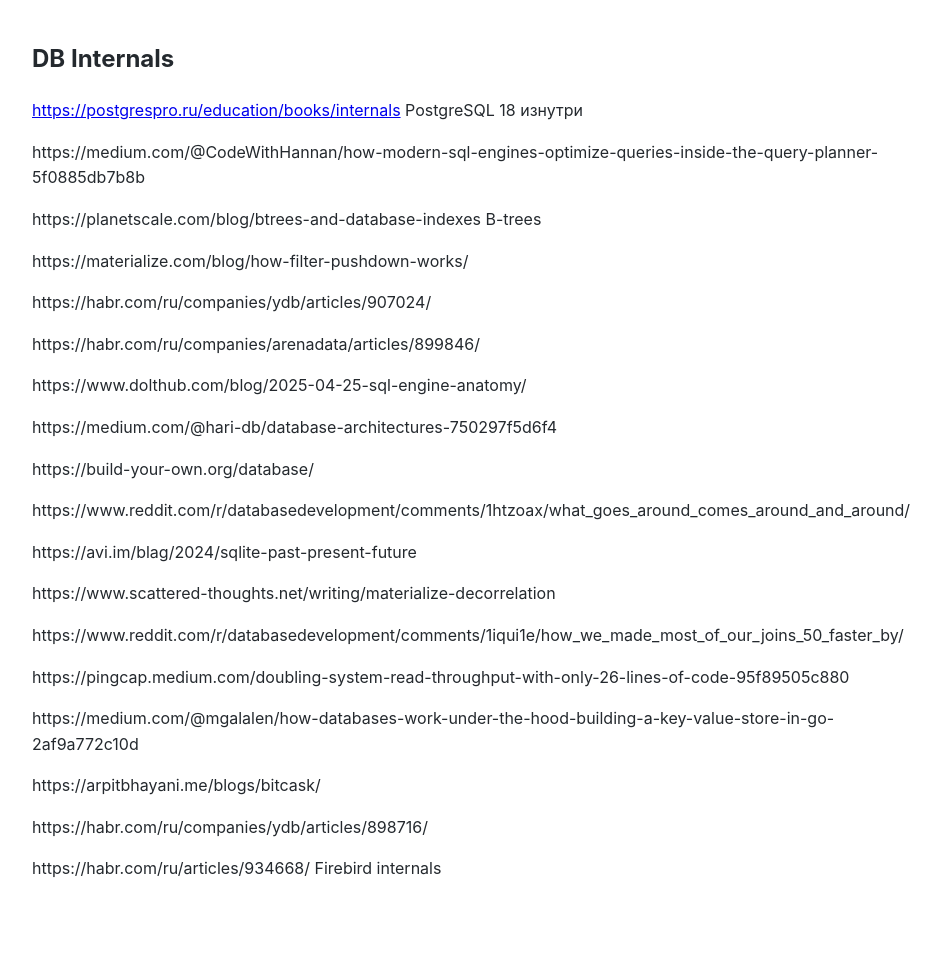
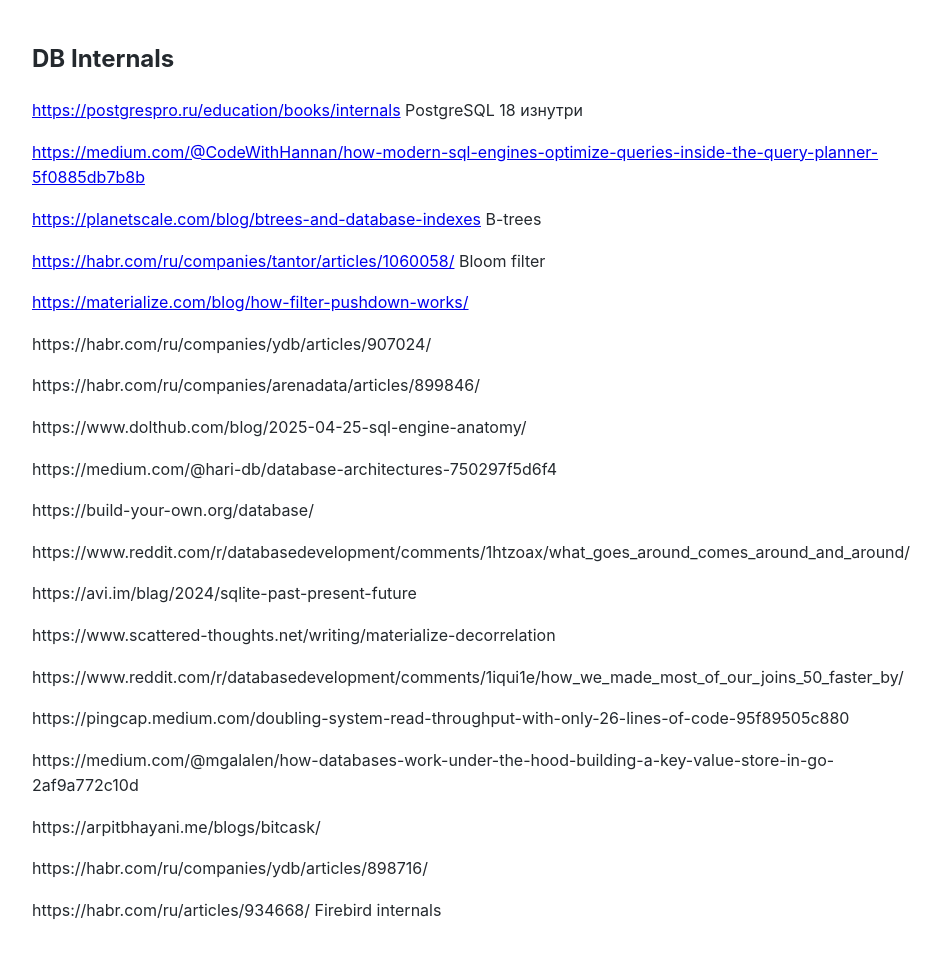
Before and after one commit to Michael-Lubinsky/michael-lubinsky.github.com, a Jekyll site: the page built from pg/db_internals.md, in a window 1280 px wide. Shown: the whole page, without its empty margins (158-1099 px from the left). Built offline with Jekyll 4.4.1, drawn with Linux system fonts in a browser that asks for light colours; our own code applies the rules of GitHub Pages for plain Markdown files; before the commit the page ends 918 px from its top, so only the background shows below that.

Commit message:
Update db_internals.md

```diff
--- a/pg/db_internals.md
+++ b/pg/db_internals.md
@@ -2,11 +2,13 @@
 
 <https://postgrespro.ru/education/books/internals> PostgreSQL 18 изнутри
 
-https://medium.com/@CodeWithHannan/how-modern-sql-engines-optimize-queries-inside-the-query-planner-5f0885db7b8b
+<https://medium.com/@CodeWithHannan/how-modern-sql-engines-optimize-queries-inside-the-query-planner-5f0885db7b8b>
 
-https://planetscale.com/blog/btrees-and-database-indexes B-trees
+<https://planetscale.com/blog/btrees-and-database-indexes> B-trees
 
-https://materialize.com/blog/how-filter-pushdown-works/
+<https://habr.com/ru/companies/tantor/articles/1060058/>  Bloom filter
+
+<https://materialize.com/blog/how-filter-pushdown-works/>
 
 https://habr.com/ru/companies/ydb/articles/907024/
 
```
